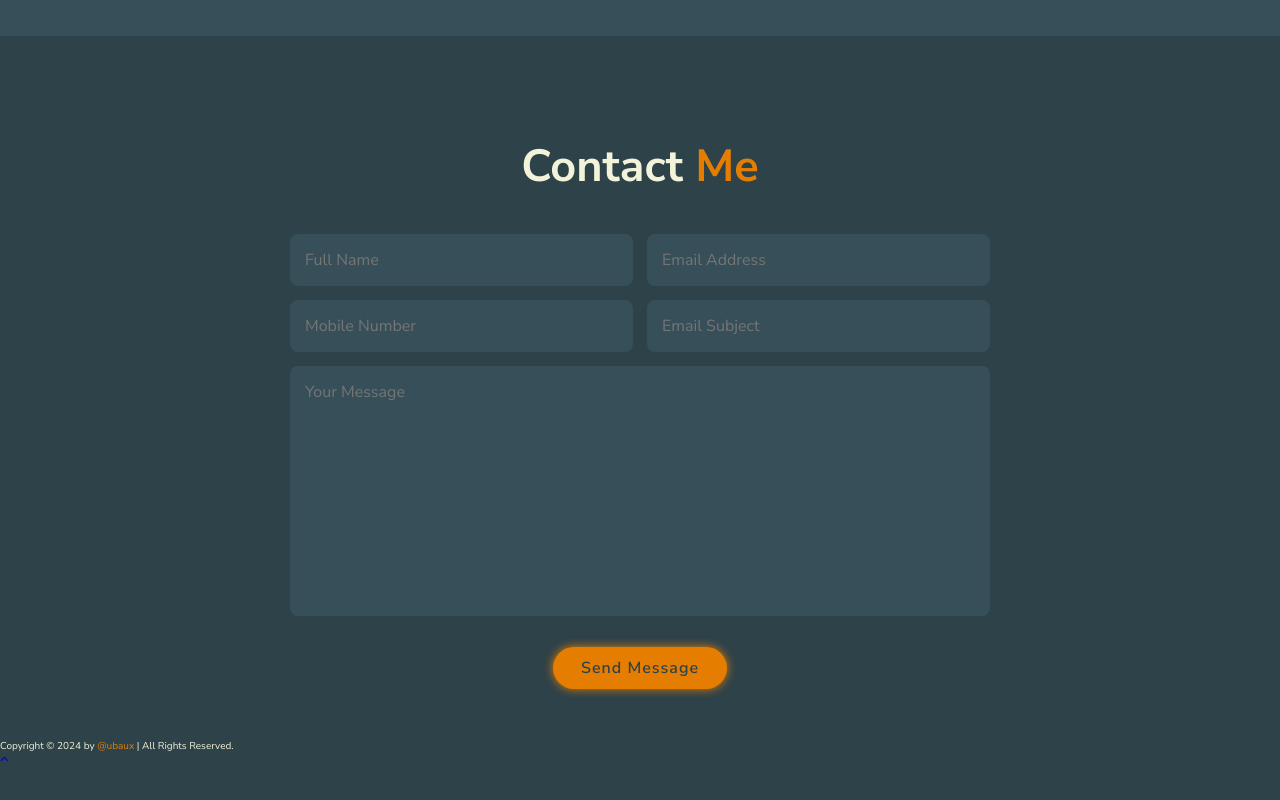
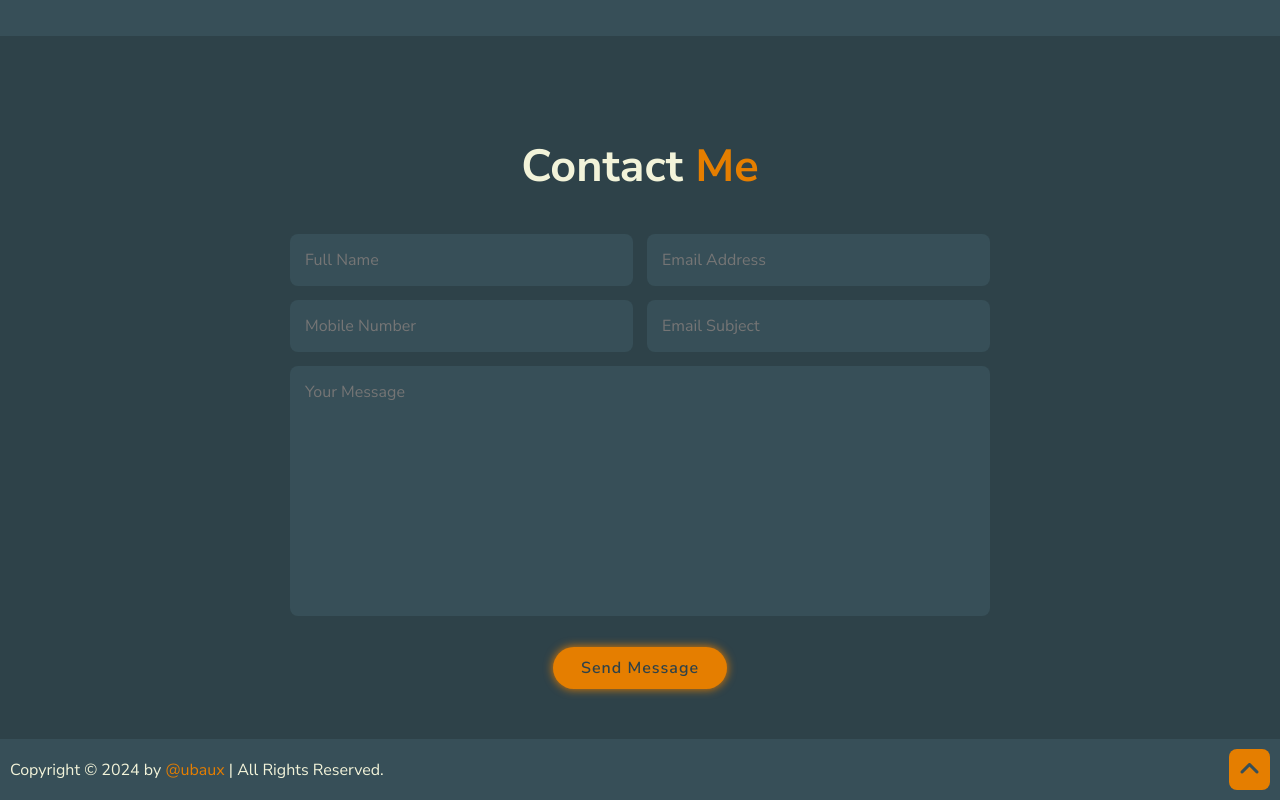
Before and after one commit to ubaidurrehmanasghar/portfolio-webpage, a plain HTML site: page index.html in a window 1280 px wide. Shown: the part 3501-4301 px from the top of the page. Before the commit the page ends 4268 px from the top, so only its background shows below. Drawn offline with Linux system fonts and the light colour scheme.

Commit message:
Footer Section Style

```diff
--- a/style.css
+++ b/style.css
@@ -298,3 +298,30 @@ margin-bottom: 3rem;
     margin-top: 2rem;
     cursor: pointer;
 }
+.footer{
+    display: flex;
+    justify-content: space-between;
+    align-items:center;
+    flex-wrap: wrap;
+    padding: 1rem;
+    background: var(--snd-bf-color);
+}
+.footer-text{
+    font-size: 1.6rem;
+}
+.footer-iconTop{
+    display: inline-flex;
+    justify-content: center;
+    align-items: center;
+    padding: 0.8rem 1rem;
+    background: var(--main-color);
+    border-radius: 0.8rem;
+    transition: 0.5s ease;
+}
+.footer-iconTop a:hover{
+    box-shadow: 0 0 1rem var(--main-color);
+}
+.footer-iconTop a i{
+    font-size: 2.4rem;
+    color: var(--snd-bf-color);
+}
```
